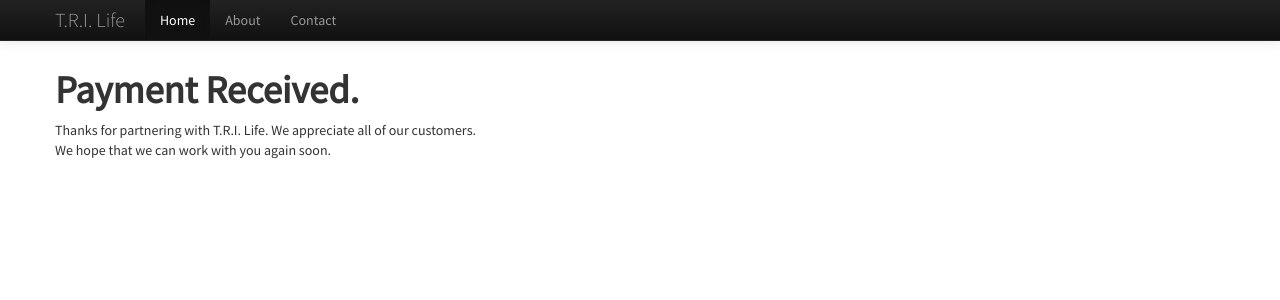
After one commit to andrewkelley/trilife, a Django app: page /received/ in a window 1280 px wide. The commit adds this page. Shown: the top 300 px of the page. Run offline with Django 3.2, Linux system fonts and the light colour scheme; parts of the project's set-up code (start-up, migrations or seed data) failed here and were passed over; some libraries are stand-ins or nearby versions.

Commit message:
stripe payment works and saves customer data

```diff
--- a/trilife/network/models.py
+++ b/trilife/network/models.py
@@ -5,7 +5,9 @@ from django.contrib.auth.models import User
 class Member(models.Model):
     user = models.OneToOneField(User)
     name = models.CharField(max_length=100)
+    email = models.CharField(max_length=200)
+    stripe_id = models.CharField(max_length=255, blank=True)
+    subscribed = models.BooleanField(default=False)
     phone_number = models.CharField(max_length=20, blank=True)
-    email = models.CharField(max_length=200)
     def __unicode__(self):
-            return self.name
+        return self.name
--- a/trilife/network/views.py
+++ b/trilife/network/views.py
@@ -6,23 +6,38 @@ from django.contrib.auth.decorators import login_required
 from django.template import RequestContext
 from network.forms import LoginForm
 from django.contrib.auth import authenticate, login, logout
+import trilife.settings as settings
 import stripe
 
 def index(request):
     member = Member.objects.all()
     return render_to_response('index.html', { member:'member' }, context_instance=RequestContext(request))
 
+def received(request):
+    member = Member.objects.all()
+    return render_to_response('received.html', {member:'member'}, context_instance=RequestContext(request))
+
 def payment(request):
+    user = request.user
+    member = Member.objects.get(user=user)
     if request.method == 'POST':
         stripe.api_key = settings.STRIPE_SECRET
         token = request.POST['stripeToken']
+        customer = stripe.Customer.create(
+            card=token,
+            email=member.email
+        )
+
+        member.stripe_id = customer.id
+        member.save()
+
         charge = stripe.Charge.create(
             amount=1000,
             currency="usd",
-            card=token,
-            description="payinguser@example.com"
+            customer=customer.id
         )
-        return HttpResponseRedirect('/index')
+
+        return HttpResponseRedirect('/received')
     else:
         member = Member.objects.all()
         return render_to_response('payment.html', { member:'member' }, context_instance=RequestContext(request))
--- /dev/null
+++ b/trilife/trilife/templates/received.html
@@ -0,0 +1,32 @@
+{% extends "base.html" %}
+
+{% block content %}
+
+<div class="navbar navbar-inverse navbar-fixed-top">
+  <div class="navbar-inner">
+	<div class="container">
+	  <a class="btn btn-navbar" data-toggle="collapse" data-target=".nav-collapse">
+		<span class="icon-bar"></span>
+		<span class="icon-bar"></span>
+		<span class="icon-bar"></span>
+	  </a>
+	  <a class="brand" href="/index/">T.R.I. Life</a>
+	  <div class="nav-collapse collapse">
+		<ul class="nav">
+		  <li class="active"><a href="/index/">Home</a></li>
+		  <li><a href="#about">About</a></li>
+		  <li><a href="#contact">Contact</a></li>
+		</ul>
+	  </div><!--/.nav-collapse -->
+	</div>
+  </div>
+</div>
+
+<div class="container">
+
+  <h1>Payment Received.</h1>
+  <p>Thanks for partnering with T.R.I. Life. We appreciate all of our customers.<br> We hope that we can work with you again soon.</p>
+
+</div> <!-- /container -->
+
+{% endblock %}
--- a/trilife/trilife/urls.py
+++ b/trilife/trilife/urls.py
@@ -16,4 +16,5 @@ urlpatterns = patterns('network.views',
     url(r'^index/', 'index'),
     url(r'^$', 'LoginRequest'),
     url(r'^payment/', 'payment'),
+    url(r'^received/', 'received'),
 )
```
Also changed, not shown: trilife/trilife/templates/payment.html (+18 -1 lines), trilife/trilife/database.db, 3 other files.
